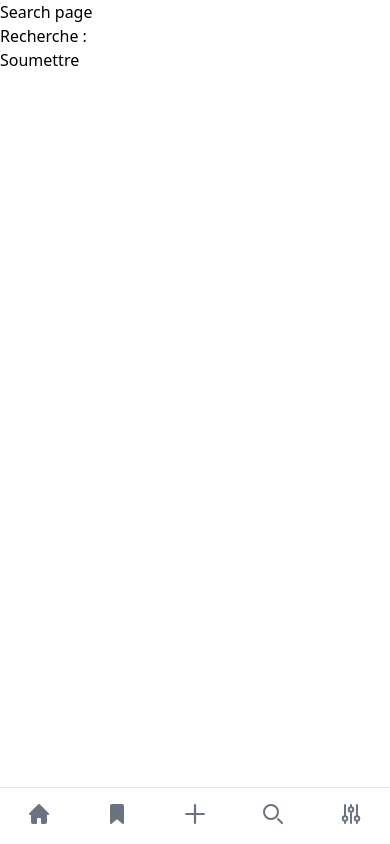
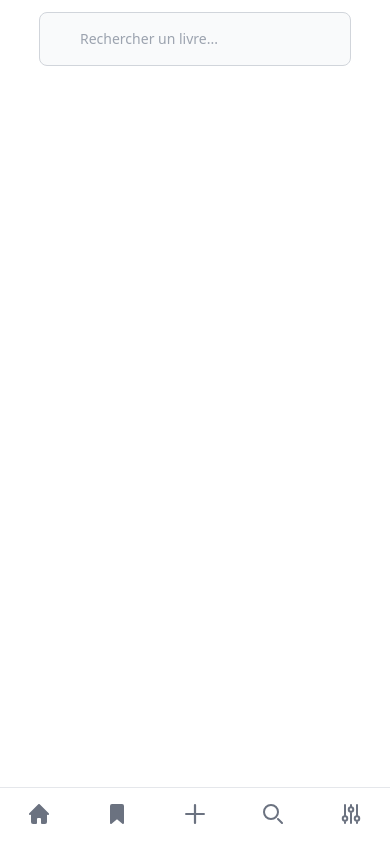
Before and after one commit to benoitD03/Scriptum, an Angular app: page /search in a window 390 px wide. Built offline with nearby package versions, Linux system fonts and the light colour scheme.

Commit message:
Search formating

```diff
--- a/src/app/pages/search/search.component.html
+++ b/src/app/pages/search/search.component.html
@@ -1,8 +1,32 @@
-
-<h1>Search page</h1>
-
-<form>
-  <label>Recherche :</label>
-  <input type="text" [(ngModel)]="searchQuery" name="nom">
-  <button type="submit" (click)="searchBooks(searchQuery)">Soumettre</button>
-</form>
+<div class="relative w-4/5 max-w-md mx-auto mt-3">
+  <!-- Barre de recherche -->
+  <input type="text" [(ngModel)]="searchQuery" (ngModelChange)="onSearchChange($event)"
+         placeholder="Rechercher un livre..."
+         class="block w-full p-4 ps-10 text-sm text-gray-900 border border-gray-300 rounded-lg bg-gray-50 focus:ring-blue-500 focus:border-blue-500 dark:bg-gray-700 dark:border-gray-600 dark:placeholder-gray-400 dark:text-white dark:focus:ring-blue-500 dark:focus:border-blue-500" />
+<!--  Liste des suggestions-->
+  <ul class="max-w-md divide-y divide-gray-200 dark:divide-gray-700 mt-3">
+    <li class="pb-3 sm:pb-4" *ngFor="let book of suggestions" (click)="selectBook(book)">
+      <div class="flex items-center space-x-4 rtl:space-x-reverse">
+        <div class="flex-shrink-0 mt-2" *ngIf="book.volumeInfo.imageLinks; else noImage">
+          <img class="w-8 h-12" src="{{book.volumeInfo.imageLinks.smallThumbnail}}" alt="Book image">
+        </div>
+        <ng-template #noImage>
+        <div class="flex-shrink-0 mt-2" *ngIf="!book.volumeInfo.imageLinks">
+          <img class="w-8 h-8" src="assets/logo.png" alt="Book image">
+        </div>
+        </ng-template>
+        <div class="flex-1 min-w-0">
+          <p class="text-sm font-medium text-gray-900 truncate">
+            {{ book.volumeInfo.title }}
+          </p>
+          <p class="text-sm text-gray-500 truncate dark:text-gray-400" *ngIf="book.volumeInfo.authors">
+            {{ book.volumeInfo.authors[0] }}
+          </p>
+        </div>
+        <div class="inline-flex items-center text-base font-semibold text-gray-900">
+          {{ book.volumeInfo.pageCount }} pages
+        </div>
+      </div>
+    </li>
+  </ul>
+</div>
--- a/src/app/pages/search/search.component.ts
+++ b/src/app/pages/search/search.component.ts
@@ -1,28 +1,55 @@
-import { Component } from '@angular/core';
+import {Component, OnInit} from '@angular/core';
+import { CommonModule} from "@angular/common";
 import {GoogleBooksApiService} from "../../services/google-books-api.service";
 import {FormsModule} from "@angular/forms";
+import {debounceTime, distinctUntilChanged, Subject, switchMap} from "rxjs";
 
 @Component({
   selector: 'app-search',
   standalone: true,
   imports: [
-    FormsModule
+    FormsModule,
+    CommonModule
   ],
   templateUrl: './search.component.html',
   styleUrl: './search.component.css'
 })
-export class SearchComponent {
+export class SearchComponent implements OnInit {
 
-  books: any[] = [];
+  suggestions: any[] = [];
   searchQuery: string = "";
 
+  private searchSubject = new Subject<string>();
   constructor(private bookService: GoogleBooksApiService) {
   }
 
-  searchBooks(query: string) {
-    this.bookService.searchBooksByTitle(query).subscribe((data: any) => {
-      this.books = data.items;
-      console.log(this.books);
+  ngOnInit() {
+
+    //On recherche des livres selon un titre avec un délai de 300ms pendant que l'utilisateur tape
+    this.searchSubject.pipe(
+      debounceTime(300),  // On attend 300ms après la dernière frappe
+      distinctUntilChanged(),  // On ne fais la requête que si le texte a changé
+      switchMap(query => this.bookService.searchBooksByTitle(query))  //  Lorsque l'utilisateur tape une nouvelle requête, switchMap() fait en sorte que la requête précédente (si elle est en cours) soit annulée et remplacée par la nouvelle
+    ).subscribe((data: any) => {
+      this.suggestions = data.items || [];
     });
   }
+
+  /**
+   * Méthode qui se déclenche à chaque fois que le contenu de la recherche change
+   */
+  onSearchChange(query: string) {
+    if (query.length >= 3) {
+      this.searchSubject.next(query);  // On déclenche la recherche si au moins 3 lettres
+    } else {
+      this.suggestions = [];  // On vide les suggestions si moins de 3 lettres
+    }
+  }
+
+  /**
+   * Méthode qui se déclenche lorsque l'utilisateur sélectionne un livre
+   */
+  selectBook(book: any) {
+    console.log(book.volumeInfo.title);
+  }
 }
```
